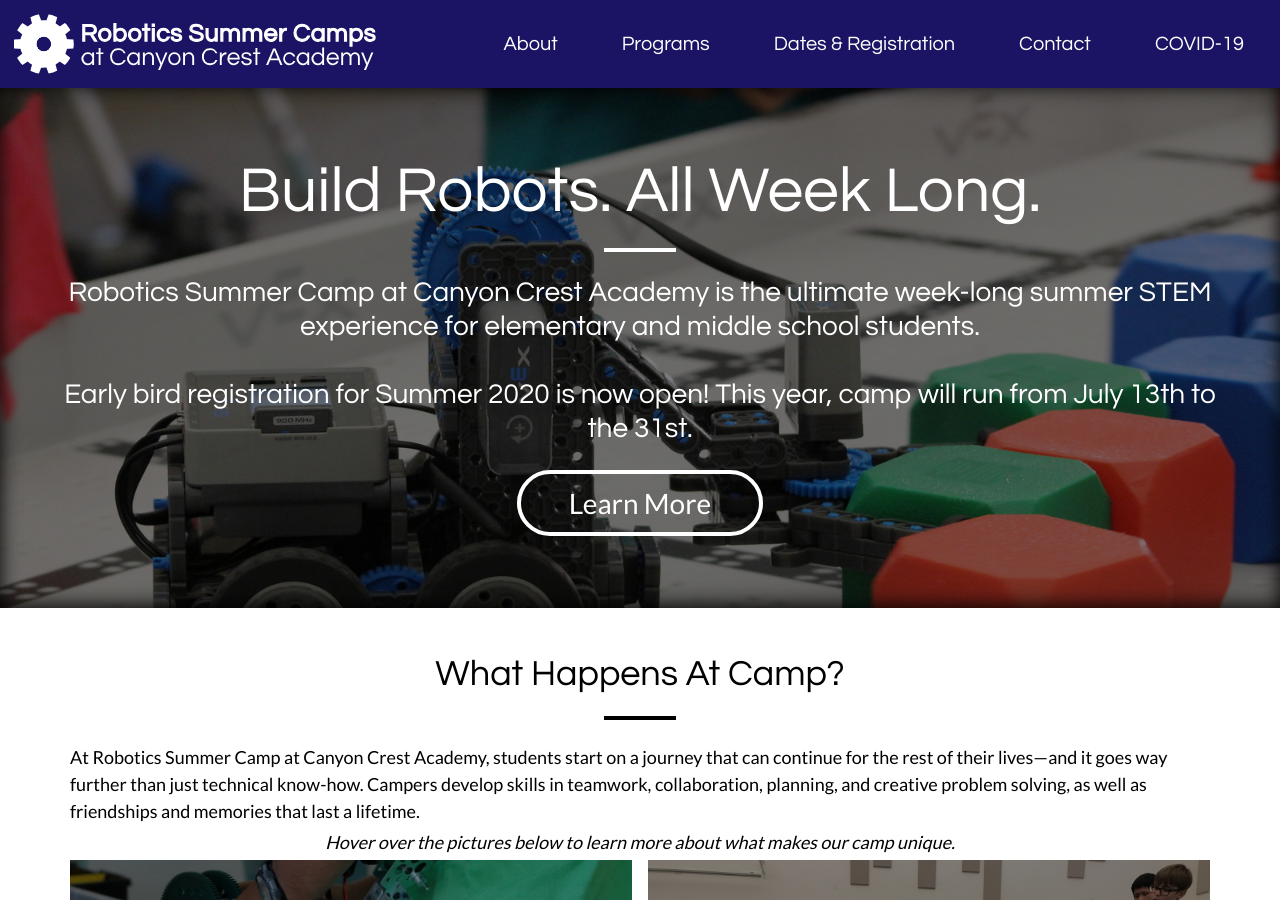
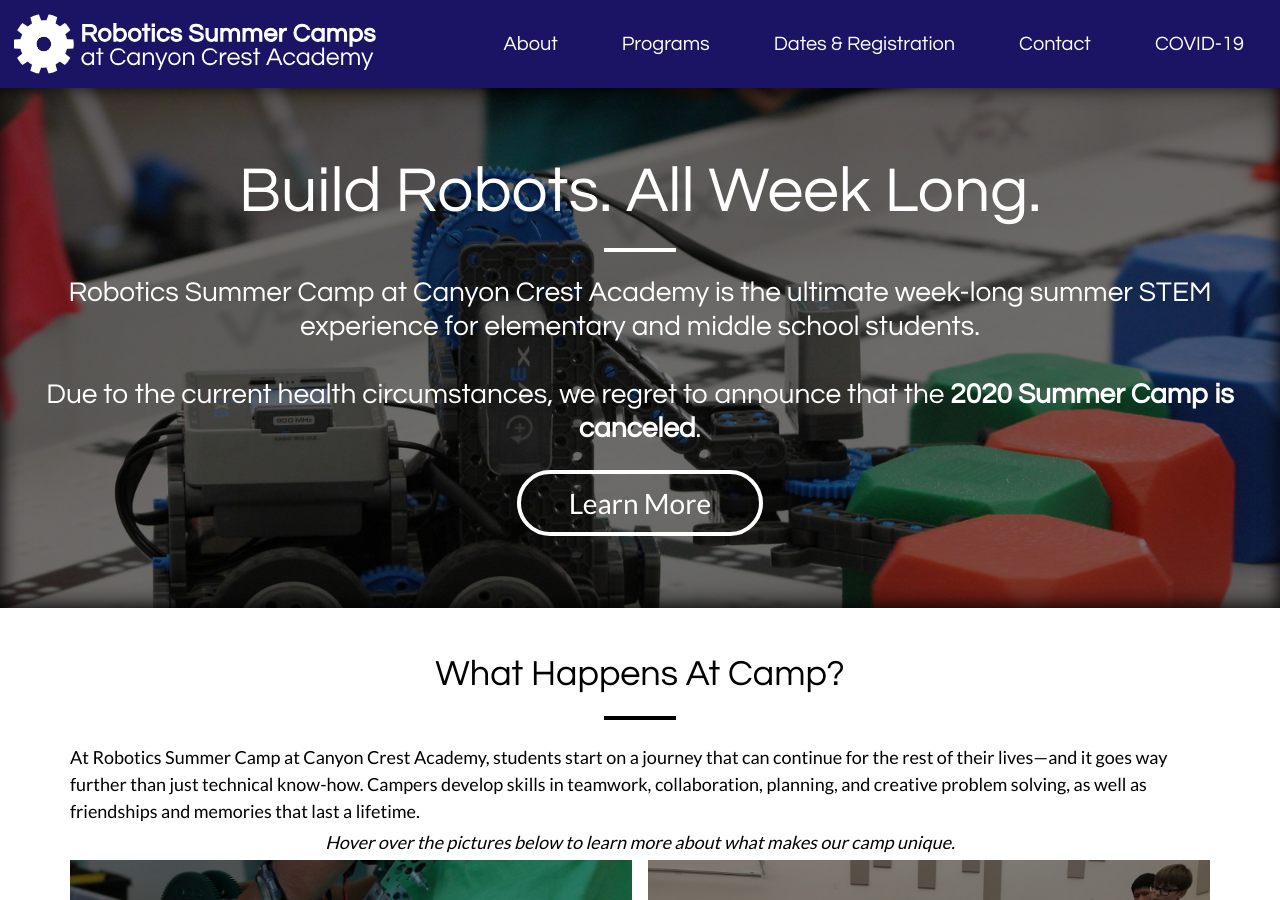
Before and after one commit to Team3128/camp, a Jekyll site: the page built from index.html, in a window 1280 px wide and 900 px high. Built offline with Jekyll 4.4.1, drawn with Linux system fonts in a browser that asks for light colours; nearby versions of some CDN libraries.

Commit message:
camp canceled update

```diff
--- a/index.html
+++ b/index.html
@@ -32,7 +32,7 @@
                 <!--
                 Thanks for a great Summer 2019! Camp is returning this July, from the 13th to 31st.
                 -->
-                Early bird registration for Summer 2020 is now open! This year, camp will run from July 13th to the 31st.
+                Due to the current health circumstances, we regret to announce that the <b>2020 Summer Camp is canceled</b>.
                 </div>
 
                 <a href="#whycamp" class="scroll_link" style="color: white;">
@@ -102,9 +102,9 @@
                 We're glad to see you here, and we'd be really excited to have your students join us this summer! If you have any questions about our camp (or just want to reach out and say hi), feel free to contact us! Also, don't forget to check out our Frequently Asked Questions for helpful answers to common inquiries.
             </div>
 
-            <div class="grid three_col" style="text-align: center; margin-top: 16px;">
+            <div class="grid two_col" style="text-align: center; margin-top: 16px;">
                 <a href="{{ 'contact/' | relative_url }}"><div class="royal wide button medium animate">Contact Us</div></a>
-                <a href="{{ 'register/' | relative_url }}"><div class="red wide button medium animate">Register Now!</div></a>
+                <!-- <a href="{{ 'register/' | relative_url }}"><div class="red wide button medium animate">Register Now!</div></a> -->
                 <a href="{{ 'about#faq_title' | relative_url }}"><div class="navy wide button medium animate">FAQs</div></a>
             </div>
         </div>
```
